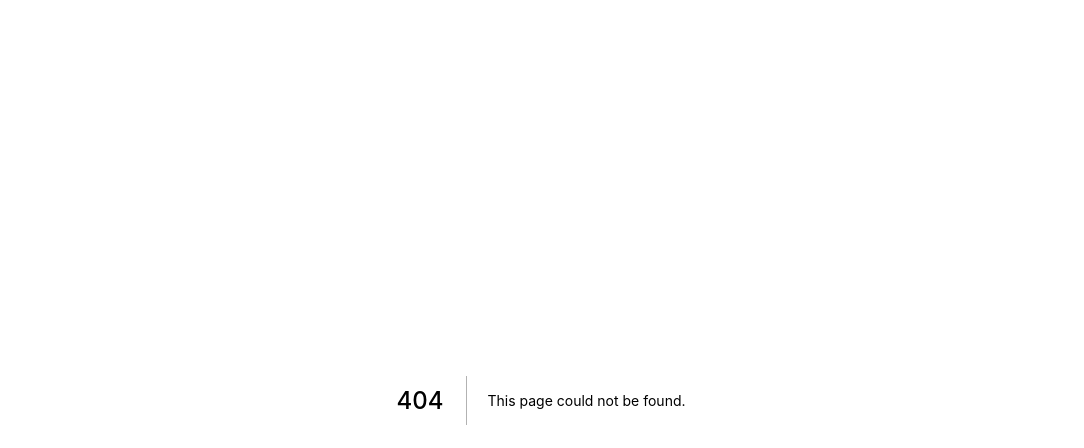
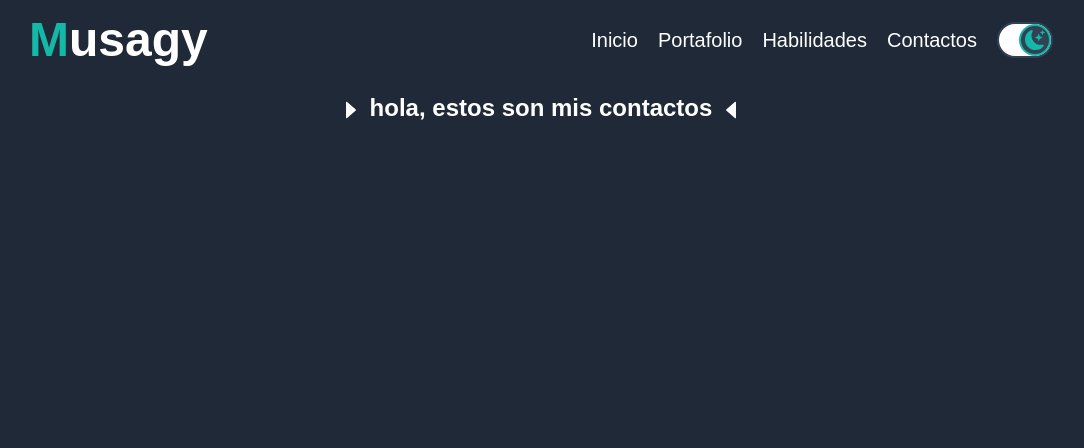
Before and after one commit to Musagy/Portafolio, a Next.js app: page /contactos in a window 1280 px wide. Before the commit this address had no page. Shown: the top 448 px of the page, without its empty margins (99-1183 px from the left). Built offline with nearby package versions, Linux system fonts and the light colour scheme.

Commit message:
Creacion de Nav e implementacion del Dark mork mode

```diff
--- /dev/null
+++ b/src/components/layout.jsx
@@ -0,0 +1,19 @@
+import Nav from '../components/nav'
+
+const Layout = ({children}) => {
+  return (
+    <div className="
+      min-h-screen w-full overflow-x-hidden
+    text-white
+      transition-all
+
+      dark:bg-coolGray-800">
+      <Nav/>
+      <main className="py-3 mx-auto max-w-4xl items">
+        {children}
+      </main>
+    </div>
+  )
+}
+
+export default Layout
--- /dev/null
+++ b/src/components/nav.jsx
@@ -0,0 +1,93 @@
+import Link from 'next/link'
+import { useState, useContext } from 'react'
+
+import {
+  BsFillSunFill,
+  BsFillMoonStarsFill,
+} from 'react-icons/bs'
+import { ThemeContext } from '../context/themeContext'
+
+const Nav = () => {
+  const { theme, setTheme } = useContext(ThemeContext)
+
+  function isDark() {
+    return theme === 'dark'
+  }
+
+  function toggleTheme(e) {
+    setTheme(e.target.checked ? 'dark' : 'light')
+  }
+  return (
+    <nav className="
+      flex max-w-5xl mx-auto
+      justify-between items-center
+      my-4
+      "
+    >
+      <div
+        className="
+          text-blueGray-700 text-5xl font-bold
+
+          dark:text-white
+        "
+      >
+        <Link href="/">
+          <a><span className="text-teal-500">M</span>usagy</a>
+        </Link>
+
+      </div>
+      <div className="
+        flex gap-5 items-center
+        text-blueGray-700 text-xl font-medium
+
+        dark:text-white
+      ">
+        <Link href="/">
+          <a>Inicio</a>
+        </Link>
+        <Link href="/portafolio">
+          <a>Portafolio</a>
+        </Link>
+        <Link href="/habilidades">
+          <a>Habilidades</a>
+        </Link>
+        <Link href="/contactos">
+          <a>Contactos</a>
+        </Link>
+        <button className="
+          relative
+        bg-coolGray-800
+          h-9 w-14 rounded-full
+        border-blueGray-700 border-2
+
+          dark:bg-white
+          "
+        >
+          <div className="
+            flex absolute items-center top-0
+          bg-white h-8 w-8 rounded-full
+          border-teal-500 border-2
+            transition-all transform
+
+            dark:translate-x-5
+          dark:bg-blueGray-700
+          ">
+            <input
+              className="absolute h-8 w-8 opacity-0"
+              type="checkbox"
+              checked={isDark()}
+              onChange={e => toggleTheme(e)}
+            />
+            {
+              theme === "dark"
+              ? <BsFillMoonStarsFill className="mx-auto text-xl text-teal-500"/>
+              : <BsFillSunFill className="mx-auto text-xl text-teal-500"/>
+            }
+          </div>
+        </button>
+      </div>
+    </nav>
+  )
+}
+
+export default Nav
--- /dev/null
+++ b/src/context/themeContext.jsx
@@ -0,0 +1,56 @@
+import { createContext, useState, useEffect } from "react"
+
+const getInitialTheme = _ => {
+  if (typeof window !== 'undefined' &&
+      window.localStorage) {
+
+    const storedPrefs =
+      window.localStorage.getItem('color-theme')
+    if (typeof storedPrefs === 'string') {
+      return storedPrefs
+    }
+
+    const userMedia =
+      window.matchMedia('(prefers-color-scheme: dark)')
+    if (userMedia.matches) {
+      return 'dark'
+    }
+  }
+
+  return 'dark'
+}
+
+export const ThemeContext = createContext()
+
+export const ThemeProvider = ({
+  initialTheme,
+  children }) => {
+  const [theme, setTheme] = useState(getInitialTheme)
+
+  const rawSetTheme = theme => {
+    const root = window.document.documentElement
+    const isDark = theme === 'dark'
+
+    root.classList.remove(isDark ? 'light' : 'dark')
+    root.classList.add(theme)
+
+    localStorage.setItem('color-theme', theme)
+  }
+
+  if (initialTheme) {
+    rawSetTheme(initialTheme)
+  }
+
+  useEffect(
+    _ => {
+      rawSetTheme(theme)
+    },
+    [theme]
+  )
+
+  return (
+    <ThemeContext.Provider value={{ theme, setTheme }}>
+      {children}
+    </ThemeContext.Provider>
+  )
+}
--- a/src/pages/_app.js
+++ b/src/pages/_app.js
@@ -1,7 +1,12 @@
 import '../styles/globals.css'
+import { ThemeProvider } from '../context/themeContext'
 
 function MyApp({ Component, pageProps }) {
-  return <Component {...pageProps} />
+  return (
+    <ThemeProvider>
+      <Component {...pageProps} />
+    </ThemeProvider>
+  )
 }
 
 export default MyApp
--- /dev/null
+++ b/src/pages/contactos.jsx
@@ -0,0 +1,16 @@
+import {
+  AiFillCaretRight,
+  AiFillCaretLeft,
+} from 'react-icons/ai'
+import Layout from '../components/layout'
+
+const Contactos = () => {
+  return (
+    <Layout>
+      <h1 className="text-blueGray-700 text-center font-bold text-2xl dark:text-white">
+        <AiFillCaretRight className="inline"/> hola, estos son mis contactos <AiFillCaretLeft className="inline"/></h1>
+    </Layout>
+  )
+}
+
+export default Contactos
--- /dev/null
+++ b/src/pages/habilidades.jsx
@@ -0,0 +1,17 @@
+import {
+  AiFillCaretRight,
+  AiFillCaretLeft,
+} from 'react-icons/ai'
+import Layout from '../components/layout'
+
+
+const Habilidades = () => {
+  return (
+    <Layout>
+      <h1 className="text-blueGray-700 text-center font-bold text-2xl dark:text-white">
+        <AiFillCaretRight className="inline"/> hola, estas son mis habilidades <AiFillCaretLeft className="inline"/></h1>
+    </Layout>
+  )
+}
+
+export default Habilidades
--- a/src/pages/index.js
+++ /dev/null
@@ -1,12 +0,0 @@
-import {
-  AiFillCaretRight,
-  AiFillCaretLeft,
-} from 'react-icons/ai'
-
-const Home= () => {
-  return (
-    <h1 className="text-blueGray-700 text-center font-bold text-2xl"><AiFillCaretRight className="inline"/> hola, esto es una prueba <AiFillCaretLeft className="inline"/></h1>
-  )
-}
-
-export default Home
--- /dev/null
+++ b/src/pages/index.jsx
@@ -0,0 +1,16 @@
+import {
+  AiFillCaretRight,
+  AiFillCaretLeft,
+} from 'react-icons/ai'
+import Layout from '../components/layout'
+
+const Home = () => {
+  return (
+    <Layout>
+      <h1 className="text-blueGray-700 text-center font-bold text-2xl dark:text-white">
+        <AiFillCaretRight className="inline"/> hola, esto es una prueba <AiFillCaretLeft className="inline"/></h1>
+    </Layout>
+  )
+}
+
+export default Home
--- /dev/null
+++ b/src/pages/portafolio.jsx
@@ -0,0 +1,16 @@
+import {
+  AiFillCaretRight,
+  AiFillCaretLeft,
+} from 'react-icons/ai'
+import Layout from '../components/layout'
+
+const Portafolio = () => {
+  return (
+    <Layout>
+      <h1 className="text-blueGray-700 text-center font-bold text-2xl dark:text-white">
+        <AiFillCaretRight className="inline"/> hola, este es el portafolio <AiFillCaretLeft className="inline"/></h1>
+    </Layout>
+  )
+}
+
+export default Portafolio
--- a/tailwind.config.js
+++ b/tailwind.config.js
@@ -14,7 +14,11 @@ module.exports = {
       coolGray: colors.coolGray,
       white: colors.white
     },
-    extend: {},
+    extend: {
+      transitionProperty: {
+        "top": "top",
+      },
+    },
   },
   variants: {
     extend: {},
```
Also changed, not shown: 1 other file (tests, documents, lock files or other folders).
